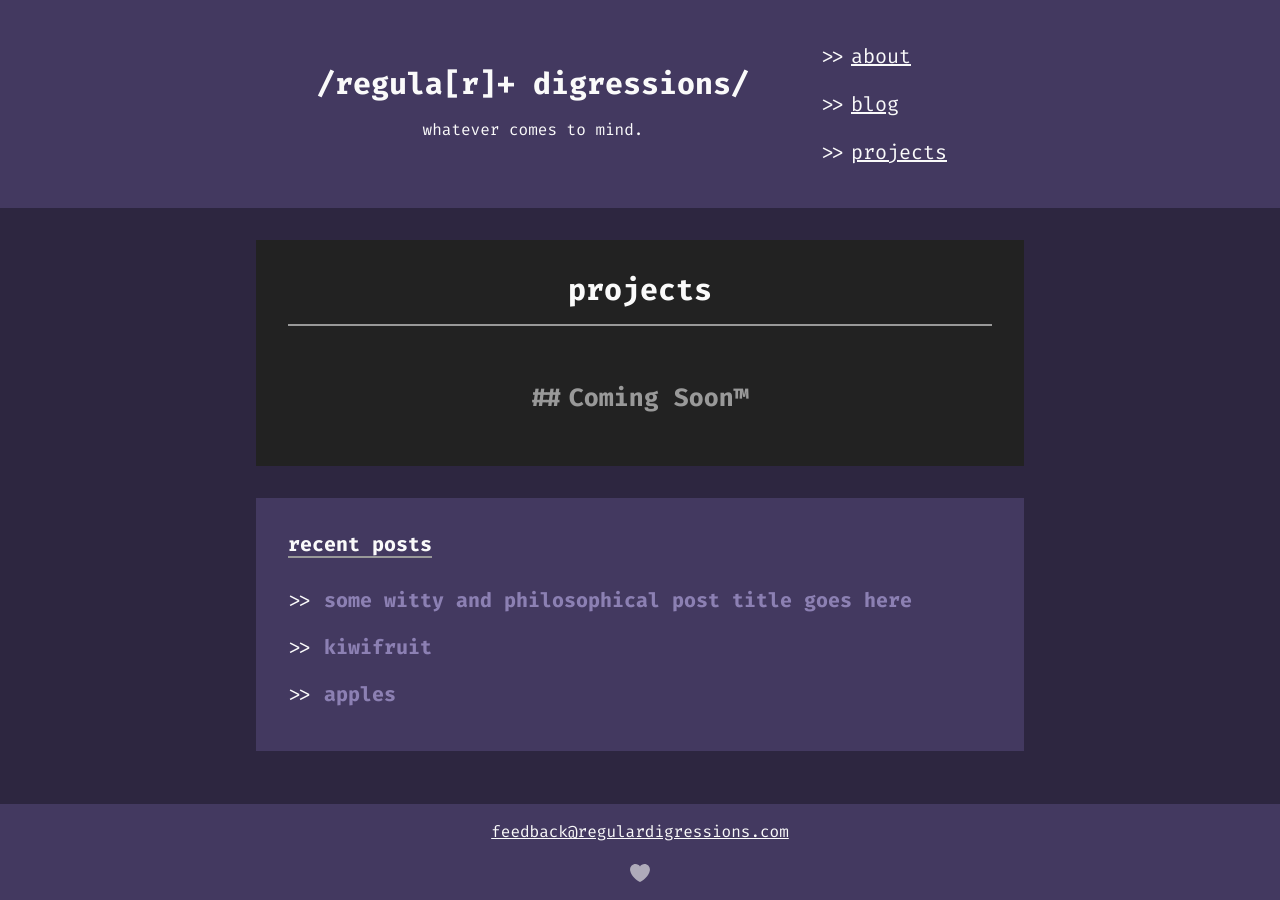
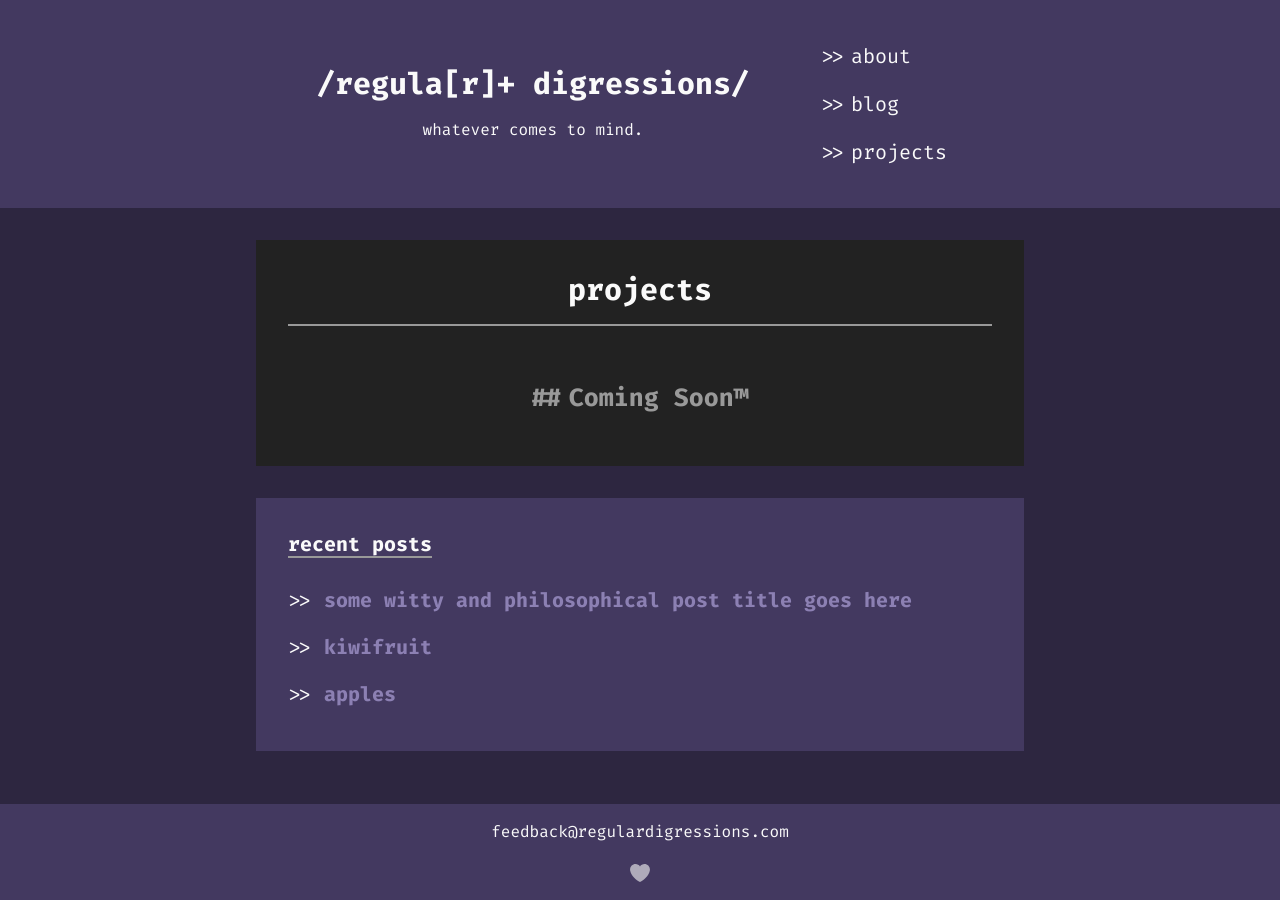
Before and after one commit to Evelyn-H/regulardigressions.com, a Jekyll site: the page built from projects.md, in a window 1280 px wide. Built offline with Jekyll 4.4.1, drawn with Linux system fonts in a browser that asks for light colours.

Commit message:
minor fixes

```diff
--- a/_sass/_header-content.scss
+++ b/_sass/_header-content.scss
@@ -72,9 +72,9 @@
 
         a {
             color: inherit;
-            text-decoration: underline;
 
             &:hover {
+                text-decoration: underline;
                 color: $primary;
                 background: $light;
             }
--- a/_sass/_styling.scss
+++ b/_sass/_styling.scss
@@ -93,10 +93,10 @@ a {
 
     a {
         color: $light;
-        text-decoration: underline;
         padding: 0.25em;
 
         &:hover {
+            text-decoration: underline;
             color: $primary;
             background: $light;
         }
--- a/projects.md
+++ b/projects.md
@@ -1,6 +1,6 @@
 ---
 title: projects
-permalink: /projects
+permalink: /projects/
 center-content: true
 ---
 
```
